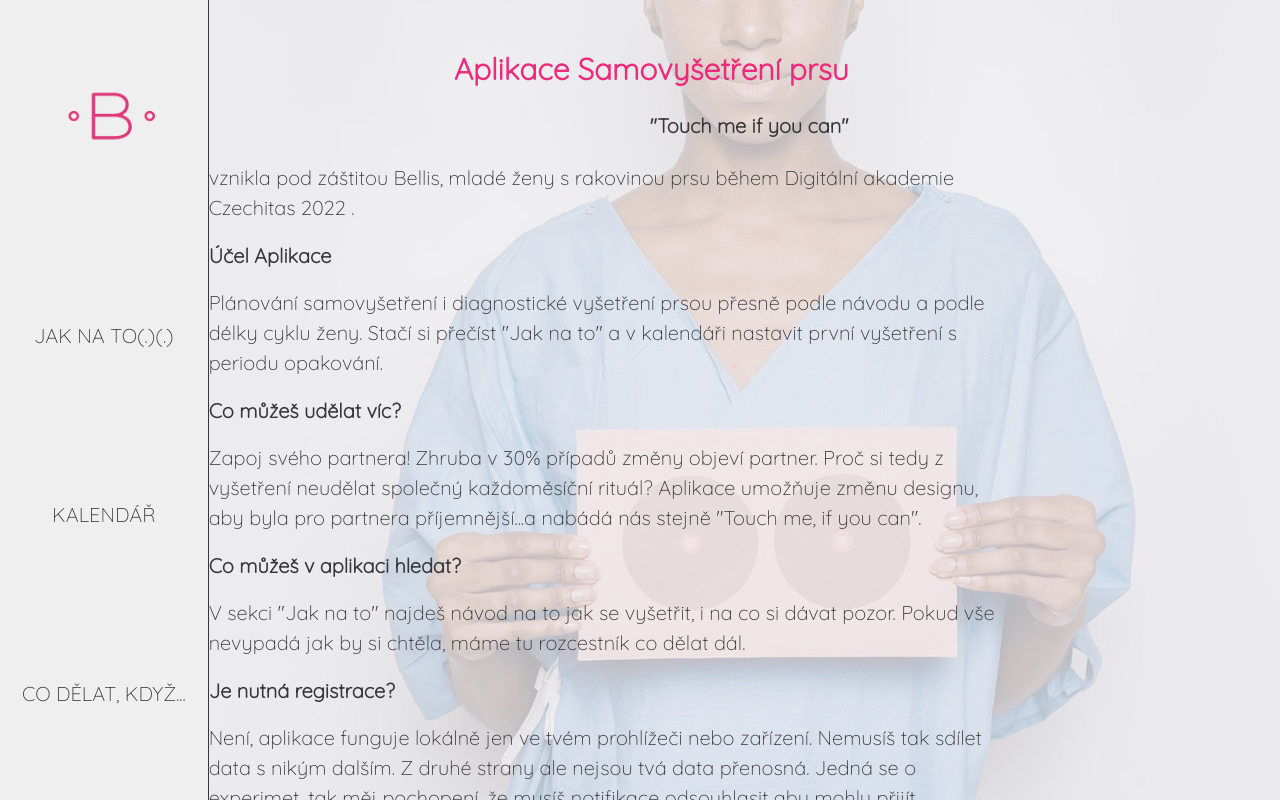
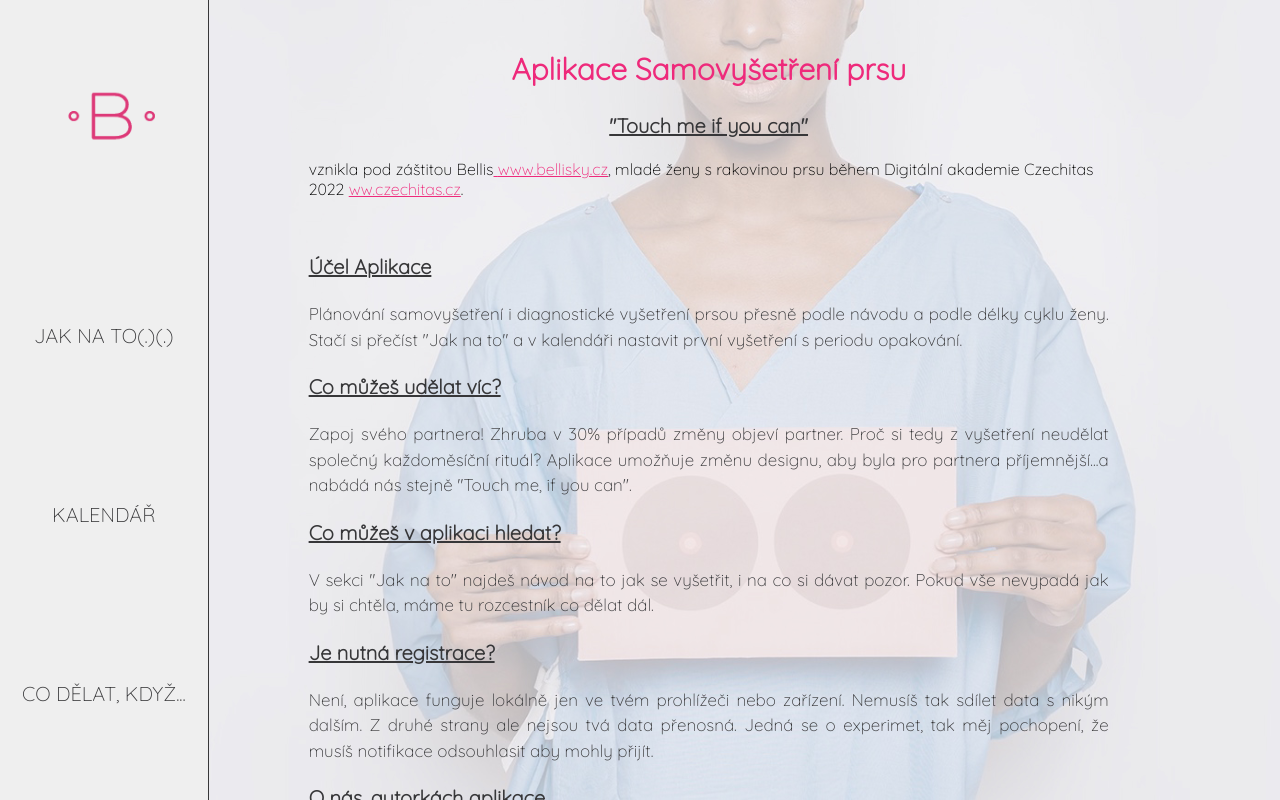
Before and after one commit to janajurcova/samovysetreni-prsu, a React app: page /info in a window 1280 px wide. Shown: the top 800 px of the page. Built offline with nearby package versions, Linux system fonts and the light colour scheme; what dayjs-recur would draw is missing.

Commit message:
styling InfoPage desktop

```diff
--- a/src/pages/InfoPage/index.jsx
+++ b/src/pages/InfoPage/index.jsx
@@ -11,13 +11,22 @@
         <div className="info__header">
           <h1 className="info__title">Aplikace Samovyšetření prsu</h1>
           <h2 className="info__subTitle">"Touch me if you can"</h2>
+
+          <p className="info__paragraph__header">
+            vznikla pod záštitou Bellis
+            <a className="info__link" href="https://www.bellisky.cz/">
+              {' '}
+              www.bellisky.cz
+            </a>
+            , mladé ženy s rakovinou prsu během Digitální akademie Czechitas
+            2022{' '}
+            <a className="info__link" href="https://www.czechitas.cz/">
+              {' '}
+              ww.czechitas.cz
+            </a>
+            .
+          </p>
         </div>
-        <p className="info__paragraph">
-          vznikla pod záštitou Bellis
-          <a className="info__link" href="https://www.bellisky.cz/"></a>, mladé
-          ženy s rakovinou prsu během Digitální akademie Czechitas 2022{' '}
-          <a className="info__link" href="https://www.czechitas.cz/"></a>.
-        </p>
         <section className="info__section">
           <h2 className="info__subTitle">Účel Aplikace</h2>
           <p className="info__paragraph">
--- a/src/pages/InfoPage/style.css
+++ b/src/pages/InfoPage/style.css
@@ -1,13 +1,12 @@
 .info__container {
-  /* background-color: #f3f3f3; */
   font-family: 'Quicksand', sans-serif;
   width: 800px;
+  margin-left: 100px;
 }
 .info__header {
   display: flex;
   flex-direction: column;
-  align-items: flex-end;
-  margin-right: 160px;
+  align-items: center;
 }
 .info__title {
   font-size: 30px;
@@ -16,12 +15,22 @@
 .info__subTitle {
   font-size: 20px;
   color: var(--text);
+  text-decoration-line: underline;
+}
+.info__paragraph__header {
+  margin-bottom: 50px;
 }
 .info__paragraph {
-  font-size: 20px;
+  font-size: 17px;
   line-height: 1.5;
   color: var(--text);
+  text-align: justify;
 }
 .info__link {
   color: var(--main-color);
 }
+.info__section {
+  display: flex;
+  flex-direction: column;
+  align-items: flex-start;
+}
```
